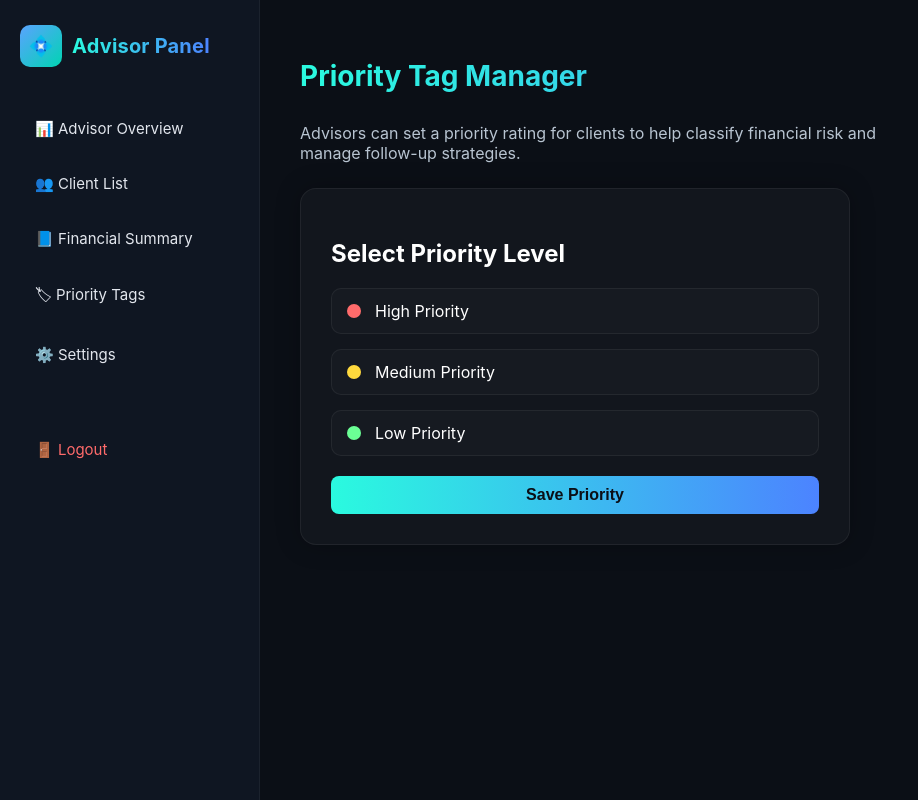
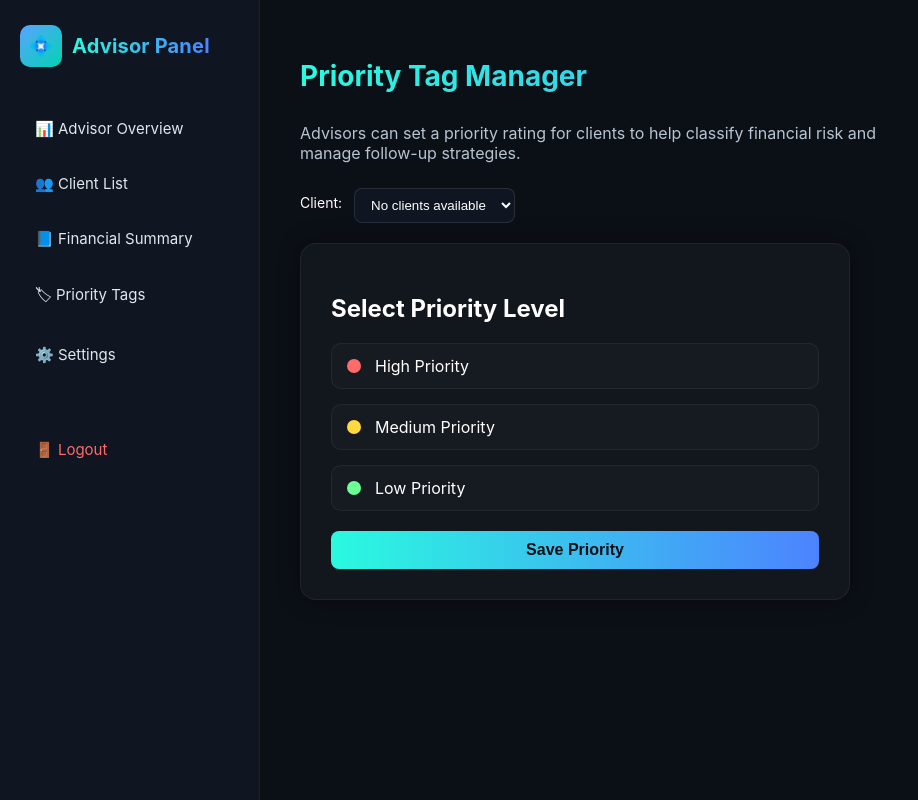
Before and after one commit to G1-F25-COMP231/G1-F25-COMP231, a Flask app: page /advisor_priority in a window 1280 px wide. Shown: the whole page, without its empty margins (0-918 px from the left). Run offline with Flask 3, Linux system fonts and the light colour scheme; the visitor is signed in with stand-in values (Sample User, id 1); parts of the project's set-up code (start-up, migrations or seed data) failed here and were passed over.

Commit message:
updated advisor_priority.html

```diff
--- a/static/advisor_priority.js
+++ b/static/advisor_priority.js
@@ -1,52 +1,158 @@
 console.log("[advisor_priority.js] Loaded");
 
 let selectedPriority = null;
+let advisorClients = []; // cache of /api/advisor/clients
 
-// highlight selected option
-document.querySelectorAll(".priority-option").forEach(opt => {
+document.addEventListener("DOMContentLoaded", () => {
+  initPriorityPage();
+});
+
+/**
+ * Initialize page:
+ * - set up priority option click handlers
+ * - load advisor clients into dropdown
+ */
+function initPriorityPage() {
+  // Hook up click handlers for priority options
+  document.querySelectorAll(".priority-option").forEach((opt) => {
     opt.addEventListener("click", () => {
       selectedPriority = opt.dataset.level;
 
-        document.querySelectorAll(".priority-option")
-            .forEach(o => o.classList.remove("selected"));
+      document
+        .querySelectorAll(".priority-option")
+        .forEach((o) => o.classList.remove("selected"));
 
       opt.classList.add("selected");
     });
   });
 
+  // Load advisor clients into select
+  loadAdvisorClientsIntoDropdown();
+}
+
+/**
+ * Fill <select id="clientSelect"> with the advisor's clients.
+ * Uses /api/advisor/clients (same as advisor_summary.js).
+ */
+function loadAdvisorClientsIntoDropdown() {
+  const clientSelect = document.getElementById("clientSelect");
+  if (!clientSelect) return;
+
+  fetch("/api/advisor/clients")
+    .then((res) => res.json())
+    .then((data) => {
+      const clients = Array.isArray(data) ? data : data.clients || [];
+
+      advisorClients = clients; // keep for later (to read existing priority)
+
+      if (!Array.isArray(clients) || clients.length === 0) {
+        clientSelect.innerHTML =
+          '<option value="">No clients available</option>';
+        return;
+      }
+
+      clientSelect.innerHTML = '<option value="">Select a client…</option>';
+
+      clients.forEach((c) => {
+        const opt = document.createElement("option");
+        const name = c.full_name || c.fullName || "Unknown";
+        const email = c.email || "";
+        const priorityRaw = (c.priority || "low").toString().toLowerCase();
+
+        opt.value = c._id; // clients_col _id (link id)
+        opt.dataset.priority = priorityRaw;
+        opt.textContent = email ? `${name} (${email})` : name;
+
+        clientSelect.appendChild(opt);
+      });
+
+      // When the selected client changes, reflect their current priority in the UI
+      clientSelect.addEventListener("change", (e) => {
+        const selectedOpt = e.target.selectedOptions[0];
+        if (!selectedOpt || !selectedOpt.dataset.priority) {
+          clearPrioritySelection();
+          return;
+        }
+        const currentPriority = selectedOpt.dataset.priority;
+        applyPrioritySelection(currentPriority);
+      });
+    })
+    .catch((err) => {
+      console.error("[advisor_priority] Error loading clients:", err);
+    });
+}
+
+/**
+ * Clears the visual selection of priority options.
+ */
+function clearPrioritySelection() {
+  selectedPriority = null;
+  document
+    .querySelectorAll(".priority-option")
+    .forEach((o) => o.classList.remove("selected"));
+}
+
+/**
+ * Visually selects the given priority ("low" | "medium" | "high")
+ * and sets selectedPriority.
+ */
+function applyPrioritySelection(priorityLevel) {
+  const level = (priorityLevel || "").toLowerCase();
+  selectedPriority = level;
+
+  document
+    .querySelectorAll(".priority-option")
+    .forEach((o) => o.classList.remove("selected"));
+
+  const match = document.querySelector(
+    `.priority-option[data-level="${level}"]`
+  );
+  if (match) {
+    match.classList.add("selected");
+  }
+}
+
+/**
+ * Called from the "Save Priority" button in the HTML.
+ * Sends the chosen priority + selected client to /api/advisor/set_priority.
+ */
 async function savePriority() {
-    console.log("Save clicked. Selected:", selectedPriority);
+  console.log("[advisor_priority] Save clicked. Selected:", selectedPriority);
+
+  const clientSelect = document.getElementById("clientSelect");
+  if (!clientSelect || !clientSelect.value) {
+    alert("Please select a client first.");
+    return;
+  }
 
   if (!selectedPriority) {
     alert("Please choose a priority level first.");
     return;
   }
 
-    const clientId = localStorage.getItem("selectedClientId");
+  const clientId = clientSelect.value; // clients_col _id
 
-    console.log("Loaded client ID:", clientId);
-
-    if (!clientId) {
-        alert("No client selected — open Client List and pick one.");
-        return;
-    }
-
+  try {
     const res = await fetch("/api/advisor/set_priority", {
       method: "POST",
       headers: { "Content-Type": "application/json" },
       body: JSON.stringify({
         client_id: clientId,
-            priority: selectedPriority
-        })
+        priority: selectedPriority,
+      }),
     });
 
     const data = await res.json();
-    console.log("Server response:", data);
+    console.log("[advisor_priority] Server response:", data);
 
     if (!data.ok) {
-        alert("Failed to update priority.");
+      alert(data.message || "Failed to update priority.");
       return;
     }
 
     alert("Priority updated!");
+  } catch (err) {
+    console.error("[advisor_priority] Network/Server error:", err);
+    alert("Error updating priority. Please try again.");
   }
+}
--- a/templates/advisor_priority.html
+++ b/templates/advisor_priority.html
@@ -8,6 +8,14 @@
   Advisors can set a priority rating for clients to help classify financial risk
   and manage follow-up strategies.
 </p>
+
+<!-- Client selector -->
+<div class="summary-controls" style="margin-bottom: 20px;">
+  <label for="clientSelect">Client:</label>
+  <select id="clientSelect">
+    <option value="">Select a client…</option>
+  </select>
+</div>
 
 <div class="priority-card">
 
@@ -35,6 +43,8 @@
   <button class="btn save-btn" onclick="savePriority()">Save Priority</button>
 </div>
 
-<script src="/static/advisor_priority.js"></script>
+{% endblock %}
 
+{% block extra_scripts %}
+  <script src="/static/advisor_priority.js"></script>
 {% endblock %}
```
Lines whose indentation alone changed are shown as unchanged.
